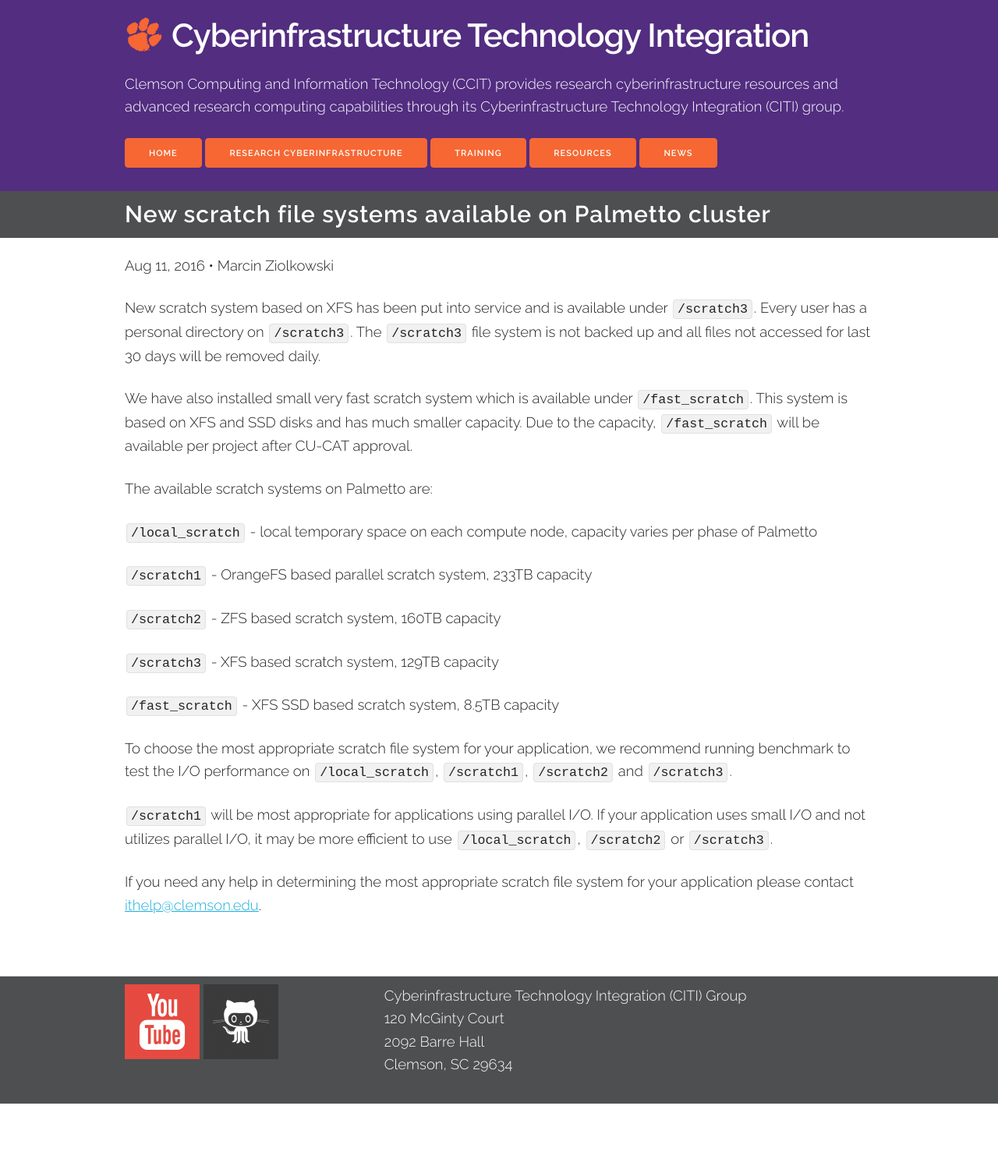
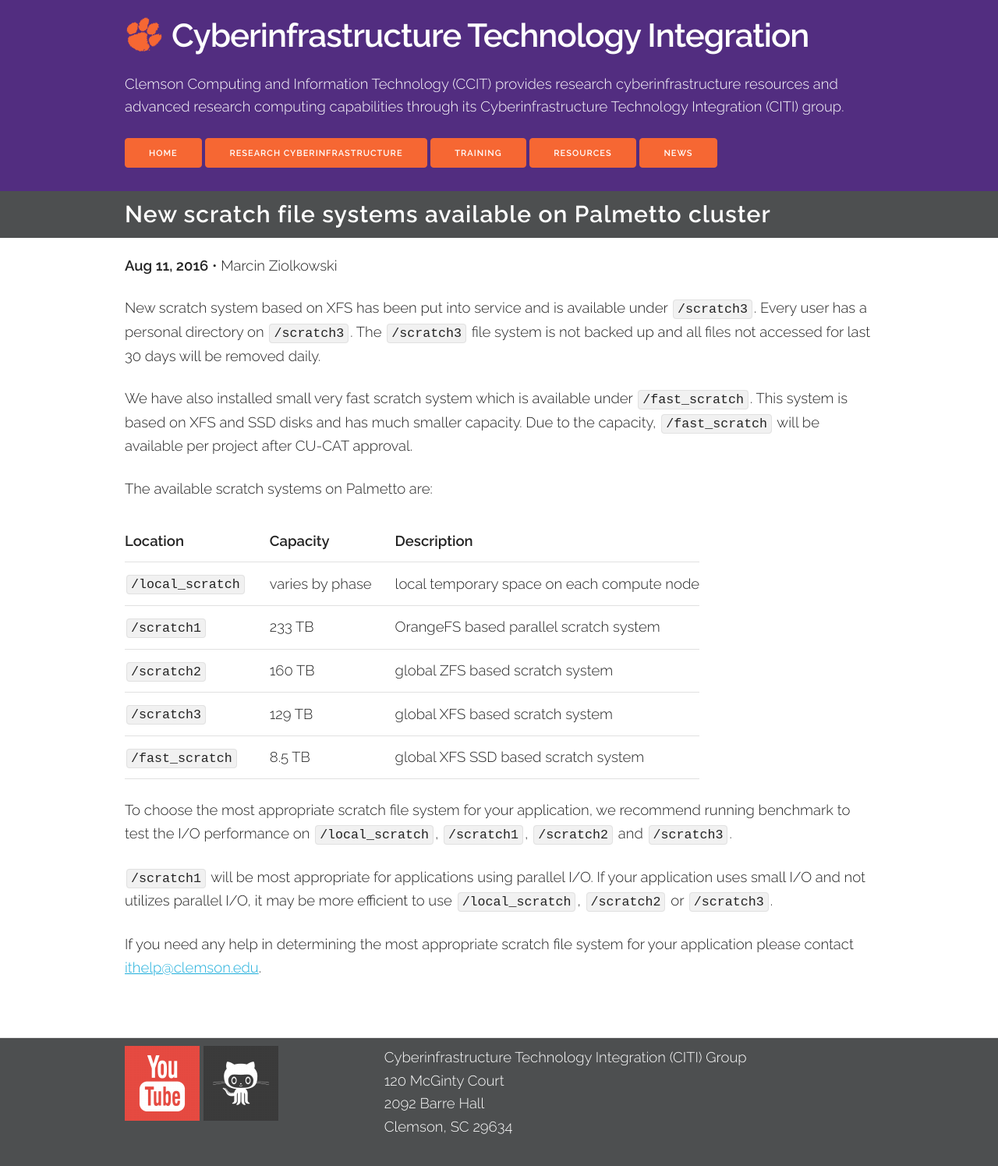
Before and after one commit to clemsonciti/citi-webpage, a Jekyll site: the page built from _posts/2016-08-11-New-scratch-file-system-on-Palmetto-cluster.md, in a window 1280 px wide. Shown: the whole page at 78% size. Built offline with Jekyll 4.4.1, drawn with Linux system fonts in a browser that asks for light colours; before the commit the page ends 1415 px from its top, so only the background shows below that.

Commit message:
Small change in post styles

```diff
--- a/_posts/2016-08-11-New-scratch-file-system-on-Palmetto-cluster.md
+++ b/_posts/2016-08-11-New-scratch-file-system-on-Palmetto-cluster.md
@@ -19,17 +19,13 @@ project after CU-CAT approval.
 
 The available scratch systems on Palmetto are:
 
-`/local_scratch` - local temporary space on each compute
-node, capacity varies per phase of Palmetto
-
-`/scratch1` - OrangeFS based parallel scratch system, 233TB
-capacity
-
-`/scratch2` - ZFS based scratch system, 160TB capacity
-
-`/scratch3` - XFS based scratch system, 129TB capacity
-
-`/fast_scratch` - XFS SSD based scratch system, 8.5TB capacity
+Location | Capacity | Description
+---------|----------|--------------
+`/local_scratch` | varies by phase | local temporary space on each compute node
+`/scratch1`      | 233 TB | OrangeFS based parallel scratch system
+`/scratch2`      | 160 TB | global ZFS based scratch system
+`/scratch3`      | 129 TB | global XFS based scratch system
+`/fast_scratch`  | 8.5 TB | global XFS SSD based scratch system
 
 To choose the most appropriate scratch file system for your
 application, we recommend running benchmark to test the
--- a/css/citi.css
+++ b/css/citi.css
@@ -97,6 +97,10 @@ body {
 
 #main {overflow:auto;}
 
+time {
+  font-weight: bold;
+}
+
 #post_data {
   font-weight: bold;
 }
```
Also changed, not shown: other parts of _posts/2016-08-11-New-scratch-file-system-on-Palmetto-cluster.md (+1 -1 lines), _posts/2016-08-18-JupyterHub-for-Palmetto-Cluster.md (+2 -2 lines), 1 other file.
